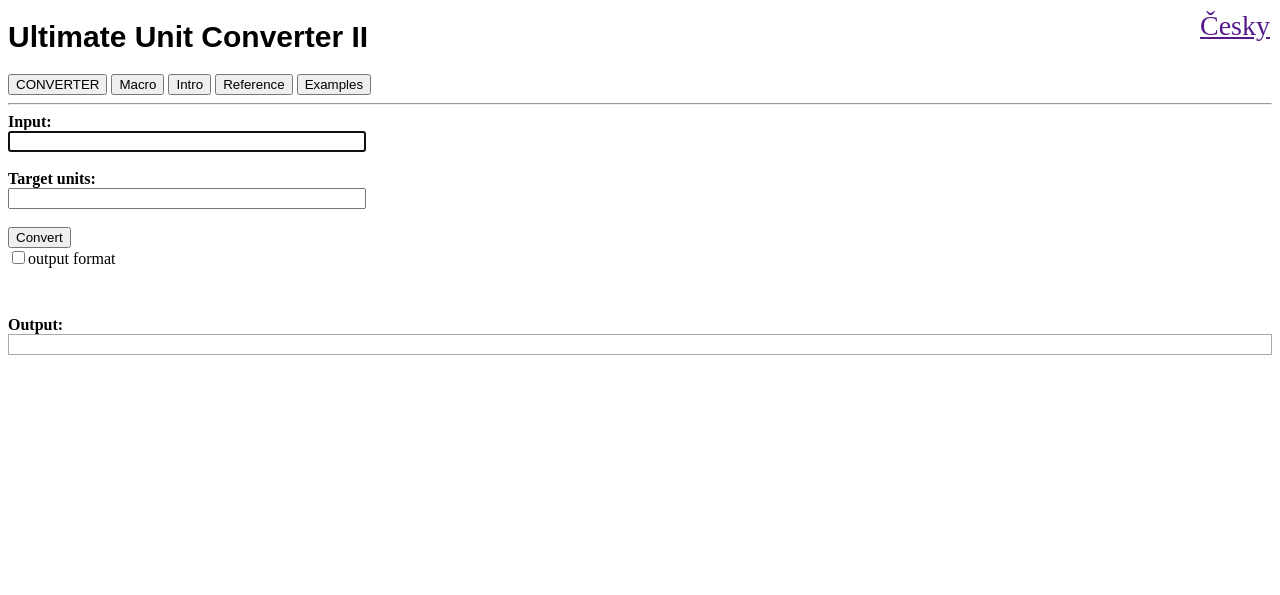
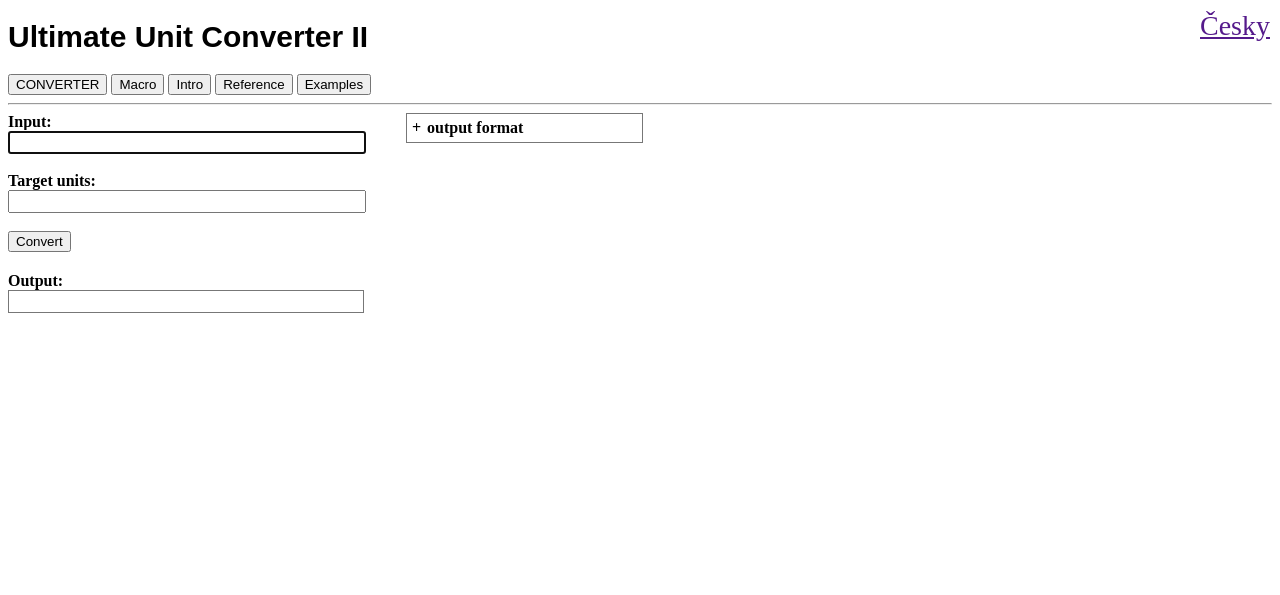
Before and after one commit to Lemonexe/UUC, a PHP site: page / in a window 1280 px wide. Shown: the top 595 px of the page. Run offline with PHP 8.4, Linux system fonts and the light colour scheme; data that the repository does not hold is empty; some libraries are stand-ins or nearby versions.

Commit message:
output format remade, textarea remembers size

```diff
--- a/app/controller.js
+++ b/app/controller.js
@@ -7,6 +7,9 @@ const app = angular.module('UUC', []);
 langService.init();
 app.controller('ctrl', function($scope, $http, $timeout) {
 	$scope.CS = CS;
+
+	//generate ng-style for inputCode textarea
+	$scope.textareaStyle = () => ({width: CS.inputCodeWidth || '350px', height: CS.inputCodeHeight || '150px'});
 
 	$scope.changeLang = function(lang) {
 		CS.lang = lang;
@@ -51,6 +54,8 @@ return
 		$scope.statusAppear = 'statusAppear';
 		$timeout(() => ($scope.statusAppear = ''), 500);
 	};
+	//when a user changes format settings, there is no need to initialize conversion again
+	$scope.updateFormat = () => $scope.result && ($scope.result.output = convert.format($scope.result.output, CS.params));
 
 	//this function, well, it runs a code
 	$scope.runCode = () => ($scope.resultCode = convert.runCode(CS.inputCode));
@@ -213,3 +218,15 @@ return Units
 	}
 	loadCurrencies();
 });
+
+//directive to give textarea an observer for resize
+app.directive('resizeObserver', () => ({restrict: 'A', link: function(scope, elem) {
+	elem = elem[0];
+	function callback() {
+		CS.inputCodeWidth = elem.style.width;
+		CS.inputCodeHeight = elem.style.height;
+	}
+	new MutationObserver(callback).observe(elem, {
+		attributes: true, attributeFilter: [ "style" ]
+	});
+}}));
--- a/app/convert.js
+++ b/app/convert.js
@@ -273,17 +273,22 @@ function Convert() {
 	//almost-zero numbers (floating point error) in vector 'v' will be zero (arbitrary threshold), that's necessary in order to use ^ + -
 	this.almostZero = v => v.map(n => Math.abs(n) > dimTolerance ? n : 0);
 
-	//finish conversion by assigning & formatting the result & status
-	//takes 'result' as {num: number, dim: string}
-	this.format = function(result, params) {
-		//TODO if dim begins with number, add an '* '
-		/*//format of output number
-		if($scope.result.output && CS.parameters) {
-			//number of digits
-			let d = CS.digits ? CS.digits : 2;
-			$scope.result.output.num = CS.expForm ? $scope.result.output.num.toExponential(d-1) : $scope.result.output.num.toPrecision(d);
-		}*/
-		return result;
+	//format 'output' object as {num: number, dim: string} into the same object but with properly formatted number string 'num2'
+	this.format = function(output, params) {
+		if(!output) {return;}
+		//make it nicer when dim starts with a number
+		if(output.dim.search(/^\d/) > -1) {output.dim = ' * ' + output.dim;}
+
+		if(params.exp) {
+			let d;
+			(params.spec === 'fixed')  && (d = params.fixed || 0);
+			(params.spec === 'digits') && (d = params.digits - 1 || 3);
+			output.num2 = output.num.toExponential(d);
+		}
+		else if(params.spec === 'fixed') {output.num2 = output.num.toFixed(params.fixed || 0);}
+		else if(params.spec === 'digits') {output.num2 = output.num.toPrecision(params.digits || 3);}
+		else {output.num2 = String(output.num);}
+		return output;
 	};
 
 	//beautify the input string by balancing brackets. This is not as thorough as Convert_parse > syntaxCheck
--- a/app/convert_macro.js
+++ b/app/convert_macro.js
@@ -68,12 +68,14 @@ function Convert_macro(code) {
 			{id: 'convert', argsMin: 1, argsMax: 3, f: function(input, target, params) {
 				const m = that.messages;
 				input = expand(input); target = expand(target);
-				if(params) {params = JSON.parse(params);}
 				let res = that.convert(input, target);
-				res = that.format(res, params);
+				if(params) {
+					params = JSON.parse(params);
+					res = that.format(res, params);
+				}
 				//append to last message rather than create a new one
 				if(m.length === 0) {m[0] = '';}
-				m[m.length-1] += res.num + ' ' + res.dim;
+				m[m.length-1] += (res.num2 || res.num) + ' ' + res.dim;
 			}}
 		];
 
@@ -89,7 +91,6 @@ function Convert_macro(code) {
 			if(line.search('<js>') === 0) {eval(line.replace('<js>', '')); continue;}
 
 			//or parse the simple code
-			line = line.replace(/;$/, ''); //ignore (and therefore allow) semicolons
 			const eqs = line.split('=').map(o => o.trim()); //split line into sections around equal signs
 
 			//if this line is a variable declaration
@@ -115,7 +116,7 @@ function Convert_macro(code) {
 					if(!m) {continue;}
 					found = true;
 					const f = functions.find(o => o.id === v); //get the corresponding function
-					const args = m[1].split(',').filter(o => o.length > 0); //split arguments
+					const args = m[1].split(';').filter(o => o.length > 0); //split arguments
 					//a really messy code for a messy error
 					const errCond = (f.hasOwnProperty('argsMin') && args.length < f.argsMin) || (f.hasOwnProperty('argsMax') && args.length > f.argsMax);
 					if(errCond) {throw that.msgDB['ERRC_argCount'](line, f.id, f.argsMin || 0, f.argsMax || 'n', args.length);}
--- a/app/misc.js
+++ b/app/misc.js
@@ -13,8 +13,12 @@ const CSdefault = {
 	target: '', //target field
 	filter: '', //filter field
 	showParams: false, //whether to show output formatting parameters
-	//number of digits, number of decimal places, whether to do those things, whether to do exponential
-	params: {digits: 1, fixed: 0, doDigits: false, doFixed: false, doExp: false},
+	//specification of format type ('auto' || 'fixed' || 'digits'), number of sig digits, number of decimals, whether always exponential
+	params: {spec: 'auto', digits: 3, fixed: 3, exp: false},
+	//macro code text and size of textarea
+	inputCode: '',
+	inputCodeWidth: '350px',
+	inputCodeHeight: '150px'
 };
 
 const saveService = {
--- a/app/style.css
+++ b/app/style.css
@@ -1,3 +1,7 @@
+/*
+	This CSS
+	Is a mess
+*/
 body {
 	padding-bottom: 10px;
 }
@@ -10,9 +14,6 @@ h1 {
 }
 h2 {
 	margin: 10px;
-}
-input[type="text"] {
-	width: 350px;
 }
 li {
 	margin-bottom: 5px;
@@ -31,11 +32,13 @@ li {
 	font-weight: bold;
 	color: red;
 }
+/*?*/
 .example {
 	position: absolute;
 	left: 230px;
 	font-style: italic;
 }
+/*dirty trick to allow angular generated line breaks even without ng-sanitize*/
 .reference {
 	white-space: pre-wrap;
 }
@@ -59,16 +62,28 @@ li {
 	100% {opacity: 1;}
 }
 
-#output {
-	height: 19px;
-	border: 1px solid #A9A9A9;
+.numSelector {
+	border: none;
+	outline: none;
+	width: 35px;
 }
-#inputCode {
+.inputBox {
 	width: 350px;
-	height: 100px;
+	padding: 2px;
 }
-#paramsContainer {
-	height: 30px;
+.outputBox {
+	display: inline-block;
+	height: 17px;
+	min-width: 350px;
+	padding: 2px;
+	border: 1px solid #777777;
+}
+#paramContainer {
+	float: left;
+	width: 230px;
+	border: 1px solid #777777;
+	padding: 5px;
+	padding-right: 0px;
 }
 #footer {
 	position: fixed;
--- a/index.html
+++ b/index.html
@@ -86,7 +86,7 @@
 		<cz>Zde můžete napsat jednotku (či její název), aby byl seznam omezen na jednotky se stejným rozměrem (1 pro bezrozměrné), nebo zadejte _ pro seznam konstant:</cz>
 		<en>You can write a unit (or its name) here to filter the ones with same dimension (1 for dimensionless), or write _ to list constants:</en>
 		<br>
-		<input type="text" ng-model="CS.filter" ng-change="listenForHelp()">
+		<input type="text" class="inputBox" ng-model="CS.filter" ng-change="listenForHelp()">
 		<h2><cz>Předpony (mocniny)</cz><en>Prefixes (exponents)</en></h2>
 		{{prefixText}}
 
@@ -108,27 +108,33 @@
 	</div>
 
 	<div ng-switch-when="converter">
-		<b><cz>Vstup:</cz><en>Input:</en></b><br>
-		<input type="text" ng-model="CS.input" ng-keyup="listenForConvert($event)" autofocus><br><br>
 
-		<b><cz>Cílové jednotky:</cz><en>Target units:</en></b><br>
-		<input type="text" ng-model="CS.target" ng-keyup="listenForConvert($event)"><br><br>
+		<div style="float: left; margin-right: 40px;">
+			<b><cz>Vstup:</cz><en>Input:</en></b><br>
+			<input type="text" class="inputBox" ng-model="CS.input" ng-keyup="listenForConvert($event)" autofocus><br><br>
 
-		<input type="button" ng-value="'Převést'.trans()" ng-click="fullConversion()"><br>
-		<label><input type="checkbox" ng-model="CS.parameters" ng-change="fullConversion()"><cz>výstupní formát</cz><en>output format</en></label><br>
-		<div id="paramsContainer">
-			<div ng-show="CS.parameters">
-				<label><input type="checkbox" ng-model="CS.expForm" ng-change="fullConversion()"><cz>vždy vědecký zápis</cz><en>always scientific notation</en></label><br>
-				<cz>omezit počet cifer</cz><en>limit digits to</en>
-				<input type="number" ng-model="CS.digits" min="1" max="20" ng-change="fullConversion()">
+			<b><cz>Cílové jednotky:</cz><en>Target units:</en></b><br>
+			<input type="text" class="inputBox" ng-model="CS.target" ng-keyup="listenForConvert($event)"><br><br>
+
+			<input type="button" ng-value="'Převést'.trans()" ng-click="fullConversion()">
+		</div>
+
+		<div id="paramContainer">
+			<a ng-click="showParams = !showParams"><b><span style="display: inline-block; width: 15px;">{{showParams ? '–' : '+'}}</span><cz>formát výstupu</cz><en>output format</en></b></a><br>
+			<div ng-show="showParams">
+				<label><input type="radio" ng-model="CS.params.spec" value="auto" ng-change="updateFormat()"> <cz>automatický</cz><en>automatic</en></label><br>
+				<label><input type="radio" ng-model="CS.params.spec" value="digits" ng-change="updateFormat()"> <cz>počet platných cifer</cz><en>significant digits</en>: </label>
+				<input type="number" class="numSelector" ng-model="CS.params.digits" min="1" max="20" ng-change="updateFormat()"><br>
+				<label><input type="radio" ng-model="CS.params.spec" value="fixed" ng-change="updateFormat()"> <cz>počet desetinných míst</cz><en>number of decimals</en>: </label>
+				<input type="number" class="numSelector" ng-model="CS.params.fixed" min="0" max="20" ng-change="updateFormat()"><br>
+				<br>
+				<label><input type="checkbox" ng-model="CS.params.exp" ng-change="updateFormat()"> <cz>vždy vědecký zápis</cz><en>always scientific notation</en></label>
 			</div>
 		</div>
-		<br>
+		<div style="display: block; height: 20px; clear: both;"></div>
 
 		<b><cz>Výstup:</cz><en>Output:</en></b><br>
-		<div id="output">
-			<span ng-if="result && result.output">{{result.output.num}} {{result.output.dim}}</span>
-		</div>
+		<span class="outputBox">{{result && result.output ? (result.output.num2 || result.output.num) + ' ' + result.output.dim : ' '}}</span>
 
 		<div id="status" ng-if="result" ng-class="statusAppear">
 			<br><b><cz>Stav:</cz><en>Status:</en></b><br>
@@ -138,7 +144,7 @@
 
 	<div ng-switch-when="macro">
 		<b><cz>Kód:</cz><en>Code:</en></b><br>
-		<textarea ng-model="CS.inputCode" id="inputCode" ng-keyup="listenForRun($event)" autofocus spellcheck="false"></textarea><br>
+		<textarea ng-model="CS.inputCode" ng-keyup="listenForRun($event)" ng-style="textareaStyle()" resize-observer autofocus spellcheck="false"></textarea><br>
 		<input type="button" ng-value="'F2 Spustit'.trans()" ng-click="runCode()"><br>
 		<b><cz>Výstup:</cz><en>Output:</en></b><br>
 		<div ng-if="resultCode"><span ng-repeat="m in resultCode track by $index">{{m}}<br></span></div>
```
Also changed, not shown: _dev/todoUUC.txt (+4 -11 lines).
